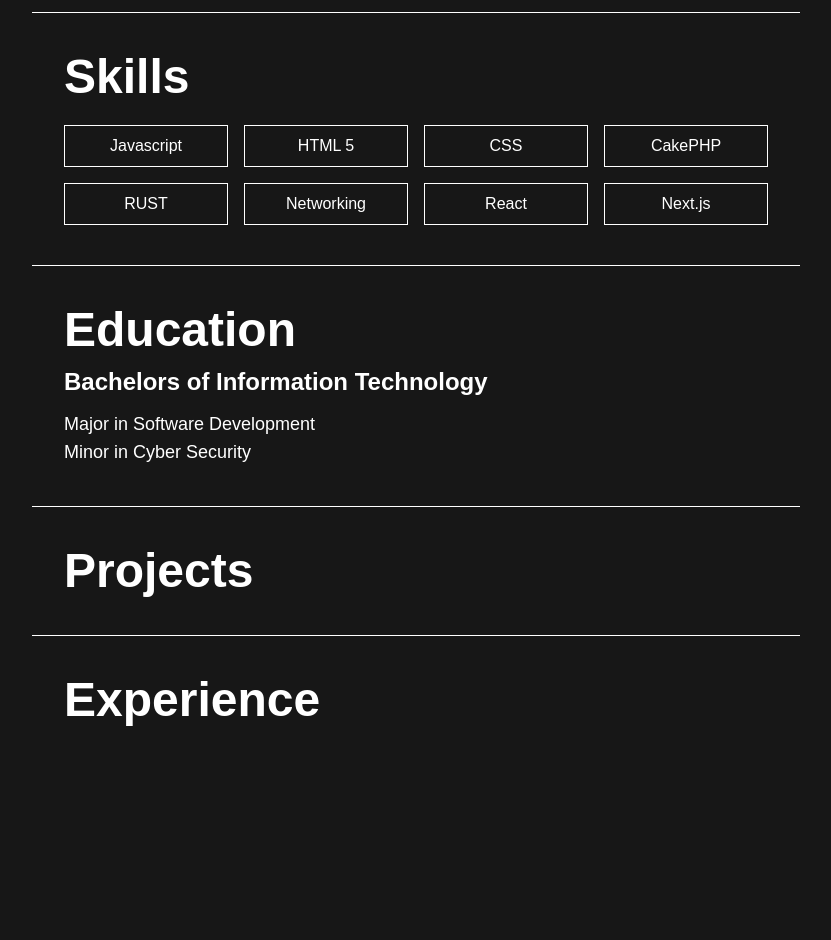
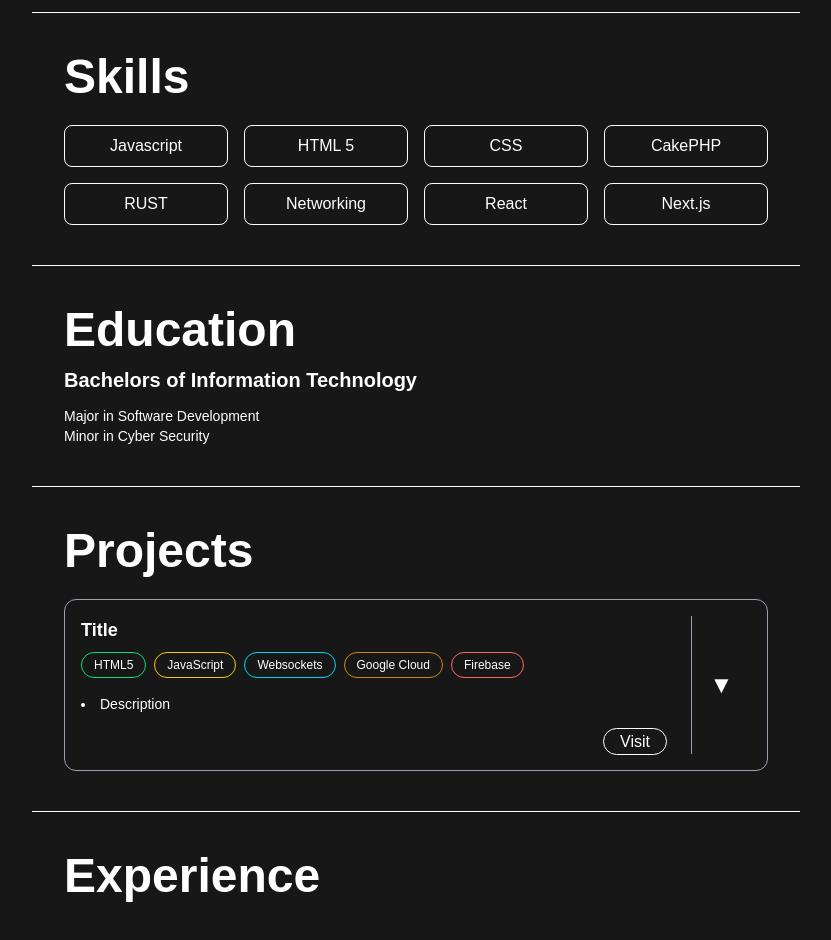
Before and after one commit to SenukDev/portfolio-website, a Next.js app: page / in a window 1280 px wide. Shown: the part 380-1320 px from the top of the page, without its empty margins (224-1055 px from the left). Before the commit the page ends 1152 px from the top, so only its background shows below. Built offline with nearby package versions, Linux system fonts and the light colour scheme.

Commit message:
Add Project Card Template

```diff
--- a/app/components/Education.tsx
+++ b/app/components/Education.tsx
@@ -4,8 +4,8 @@ const Education = () => {
     return (
         <div className="p-2 md:p-8 space-y-3">
             <div className="text-4xl md:text-5xl font-bold">Education</div>
-            <div className="text-xl md:text-2xl font-bold">Bachelors of Information Technology</div>
-            <div className="text-sm md:text-lg">Major in Software Development <br/> Minor in Cyber Security</div>
+            <div className="text-lg md:text-xl font-bold">Bachelors of Information Technology</div>
+            <div className="text-sm md:text-md">Major in Software Development <br/> Minor in Cyber Security</div>
         </div>
     )
 }
--- /dev/null
+++ b/app/components/ProjectCard.tsx
@@ -0,0 +1,72 @@
+type Tag = {
+  name: string;
+  color?: string;
+};
+
+type ProjectCardProps = {
+  title: string;
+  description: string[];
+  tags: Tag[];
+  visitUrl: string;
+};
+
+export default function ProjectCard({
+  title,
+  description,
+  tags,
+  visitUrl,
+}: ProjectCardProps) {
+    return (
+        <div className="w-full border border-gray-400 rounded-xl p-4 ">
+            <div className="flex justify-between gap-6 items-stretch">
+                <div className="flex-1 flex flex-col justify-between">
+                    <h3 className="text-md md:text-lg font-bold mb-2">{title}</h3>
+
+                    <div className="flex flex-wrap gap-2 mb-4">
+                        {tags.map((tag, index) => (
+                        <span
+                            key={index}
+                            className={`px-3 py-1 text-xs font-medium rounded-full border ${
+                            tag.color ?? "border-white"
+                            }`}
+                        >
+                            {tag.name}
+                        </span>
+                        ))}
+                    </div>
+
+                    <div className="text-sm mb-4">
+                        <ul className="list-disc list-inside space-y-1">
+                        {description.map((line, index) => (
+                            <li
+                            key={index}
+                            dangerouslySetInnerHTML={{ __html: line }}
+                            className="text-sm"
+                            />
+                        ))}
+                        </ul>
+                    </div>
+
+                    <div className="self-end">
+                        <a
+                            href={visitUrl}
+                            target="_blank"
+                            rel="noopener noreferrer"
+                            className="border px-4 py-1 rounded-full text-md"
+                        >
+                        Visit
+                        </a>
+                    </div>
+                </div>
+                <div className="w-[60px] border-l border-gray-400 rounded-r-lg overflow-hidden">
+                    <button
+                        className="w-full h-full flex items-center justify-center"
+                        aria-label="Expand section"
+                    >
+                        <span className="text-2xl font-bold">▼</span>
+                    </button>
+                </div>
+            </div>
+        </div>
+    );
+}
--- a/app/components/Projects.tsx
+++ b/app/components/Projects.tsx
@@ -1,9 +1,24 @@
 import React from 'react'
+import ProjectCard from './ProjectCard'
 
 const Projects = () => {
     return (
         <div className="p-2 md:p-8 space-y-6">
             <h1 className="text-4xl md:text-5xl font-bold">Projects</h1>
+            <ProjectCard
+                title="Title"
+                description={[
+                    "Description",
+                ]}
+                tags={[
+                    { name: "HTML5", color: "border-green-400" },
+                    { name: "JavaScript", color: "border-yellow-400" },
+                    { name: "Websockets", color: "border-cyan-400" },
+                    { name: "Google Cloud", color: "border-yellow-600" },
+                    { name: "Firebase", color: "border-red-400" },
+                ]}
+                visitUrl="https://playdodgeball.dev/"
+            />
         </div>
     )
 }
--- a/app/components/SkillsTable.tsx
+++ b/app/components/SkillsTable.tsx
@@ -17,12 +17,12 @@ const SkillsTable = () => {
             {skills.map((skill) => (
             <div
                 key={skill}
-                className="border border-white py-2 px-4 text-center text-sm sm:text-base"
+                className="border border-white py-2 px-4 text-center text-sm sm:text-base rounded-lg"
             >
                 {skill}
             </div>
             ))}
-      </div>
+        </div>
     )
 }
 
```
